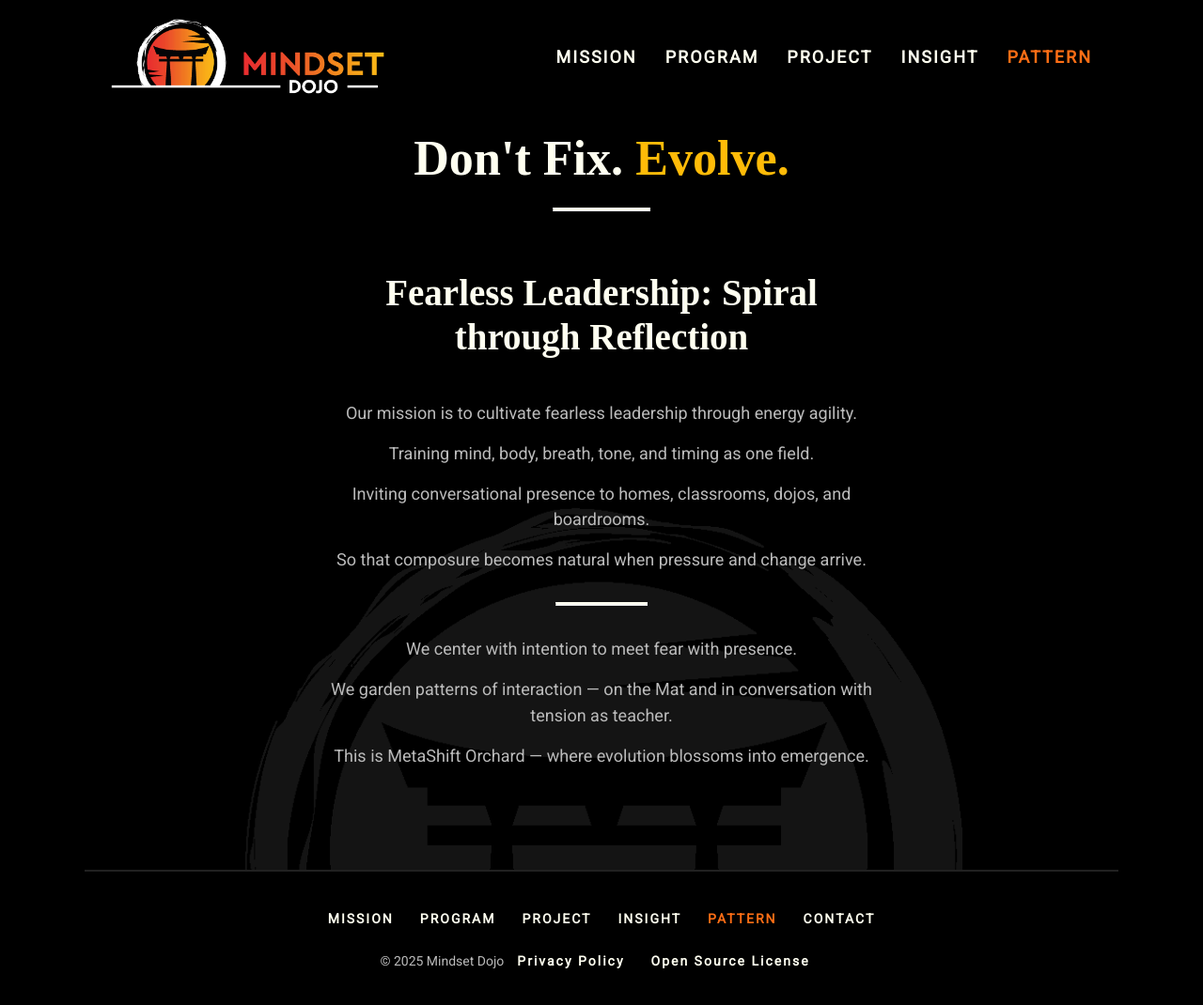
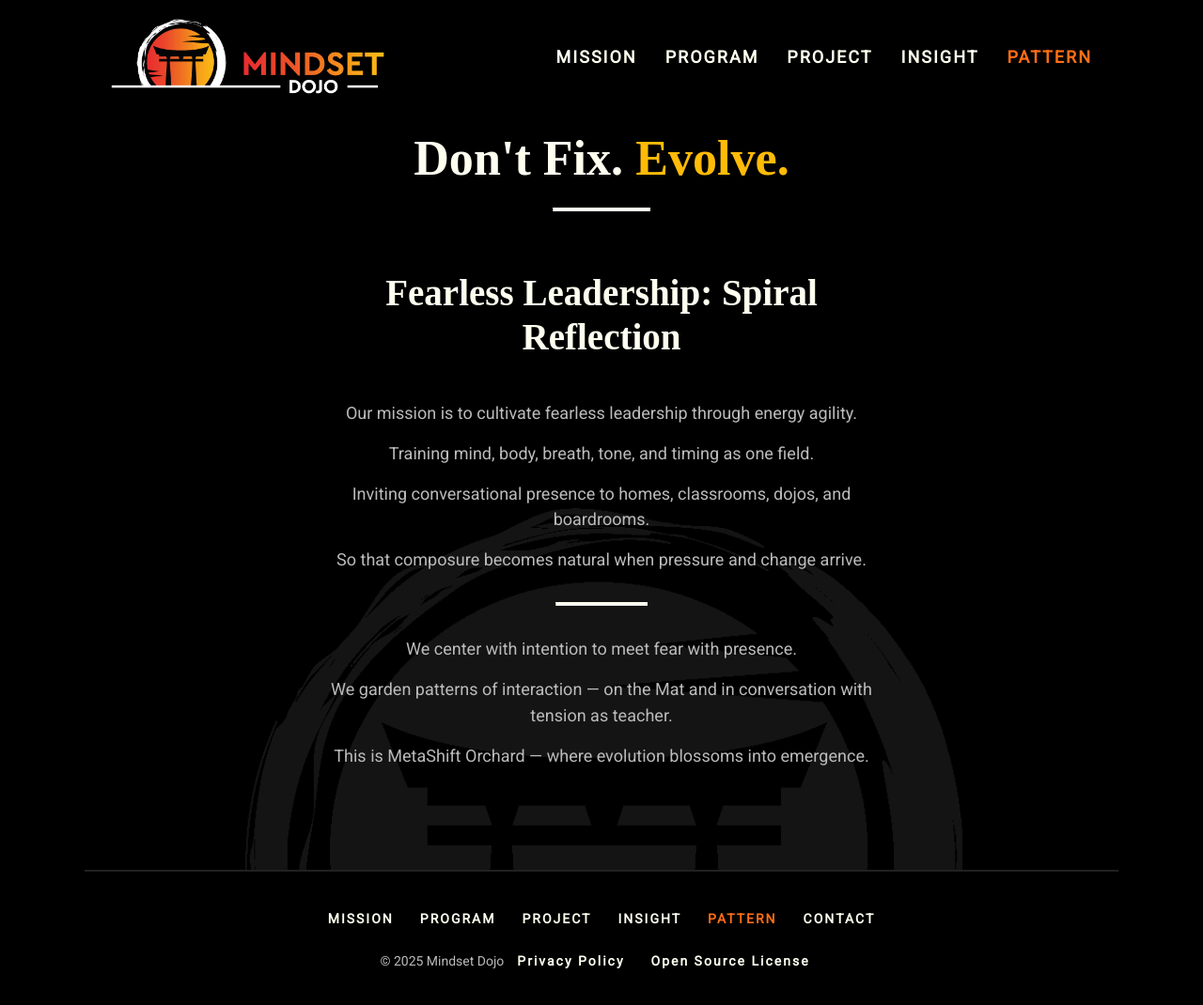
Before and after one commit to mindset-dojo/mindset-dojo.github.io, a Jekyll site: the page built from pattern.md, in a window 1280 px wide and 1114 px high. Shown: the top 1070 px of the window at 94% size. Built offline with Jekyll 4.4.1, drawn with Linux system fonts in a browser that asks for light colours; some web fonts are replaced.

Commit message:
refactor(pattern): shorten mission_rally_suffix_label.

```diff
--- a/_data/pattern.yaml
+++ b/_data/pattern.yaml
@@ -5,7 +5,7 @@ description: "We are pattern evolvers. We observe, distill, and evolve patterns
 sections:
   - type: mission
     data:
-      mission_rally_suffix_label: ": Spiral through Reflection"
+      mission_rally_suffix_label: ": Spiral Reflection"
       mission_statement_bridge:
         - "We center with intention to meet fear with presence."
         - "We garden patterns of interaction — on the Mat and in conversation with tension as teacher."
```
